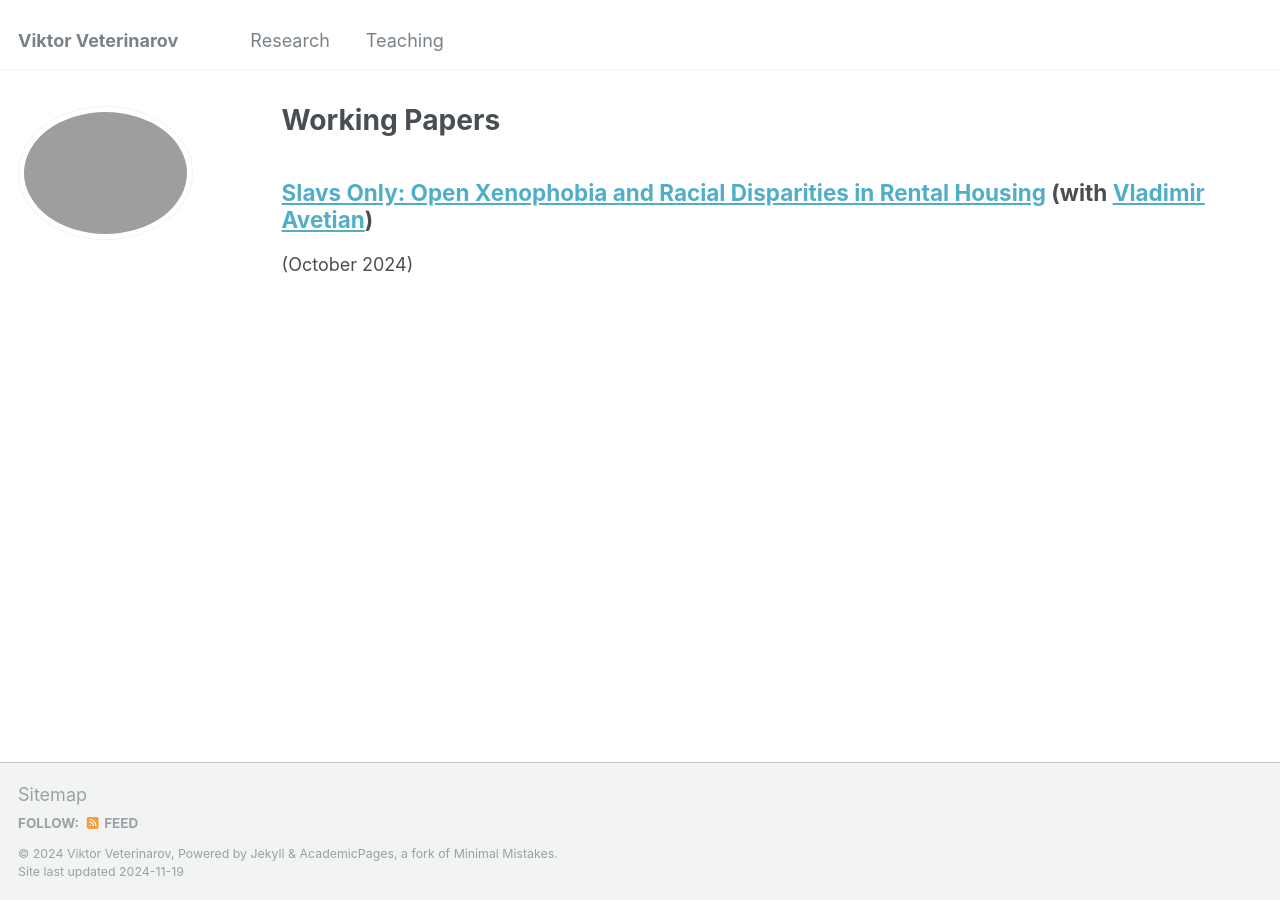
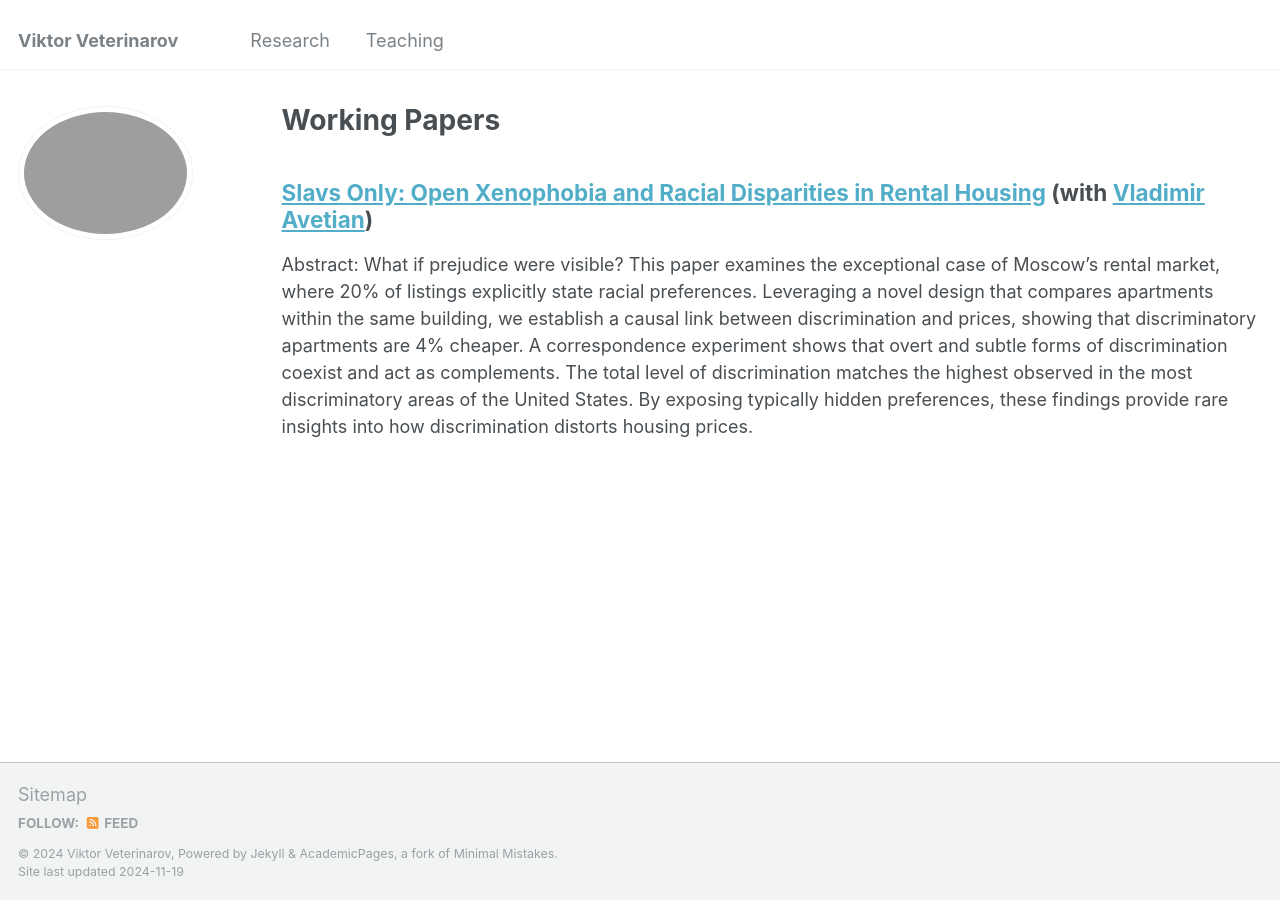
Before and after one commit to viktorveterinarov/viktorveterinarov.github.io, a Jekyll site: the page built from _pages/publications.md, in a window 1280 px wide. Built offline with Jekyll 4.4.1, drawn with Linux system fonts in a browser that asks for light colours.

Commit message:
Update publications.md

```diff
--- a/_pages/publications.md
+++ b/_pages/publications.md
@@ -9,4 +9,4 @@
 
 <a href="https://papers.ssrn.com/sol3/papers.cfm?abstract_id=4983808" target="_blank">Slavs Only: Open Xenophobia and Racial Disparities in Rental Housing</a> (with <a href="https://syllabus.sciencespo.fr/cours/202410/247601.html" target="_blank">Vladimir Avetian</a>)
 -----
-(October 2024)
+Abstract: What if prejudice were visible? This paper examines the exceptional case of Moscow's rental market, where 20% of listings explicitly state racial preferences. Leveraging a novel design that compares apartments within the same building, we establish a causal link between discrimination and prices, showing that discriminatory apartments are 4% cheaper. A correspondence experiment shows that overt and subtle forms of discrimination coexist and act as complements. The total level of discrimination matches the highest observed in the most discriminatory areas of the United States. By exposing typically hidden preferences, these findings provide rare insights into how discrimination distorts housing prices.
```
